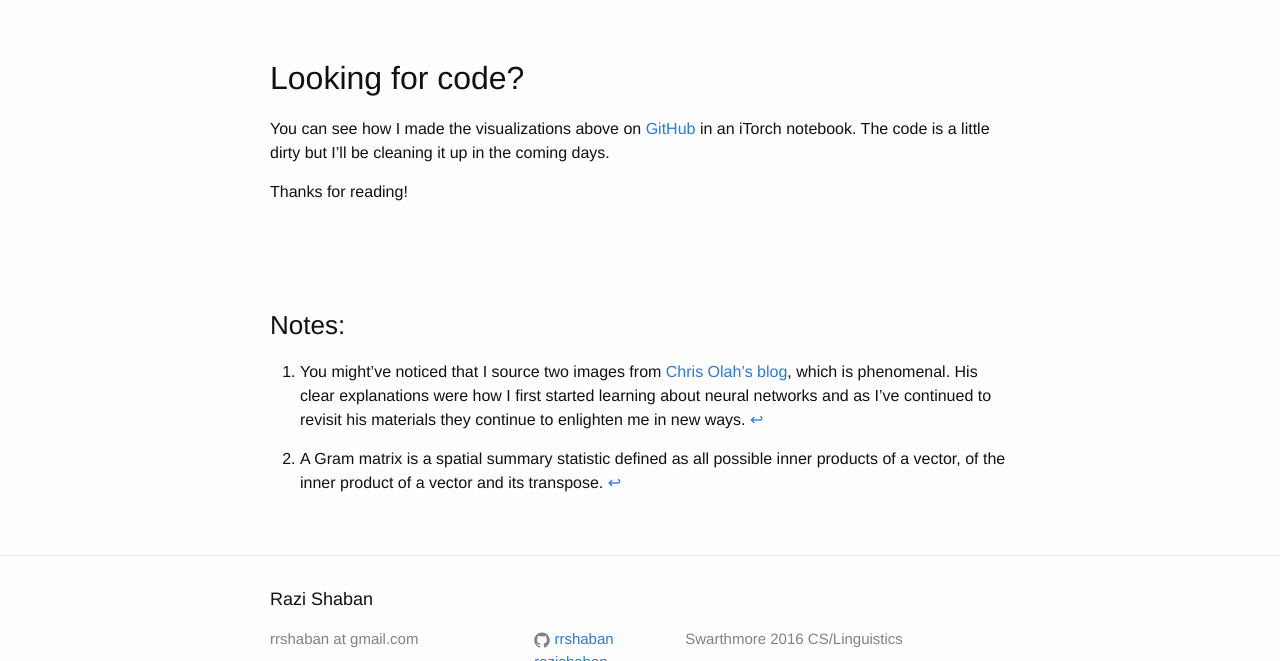
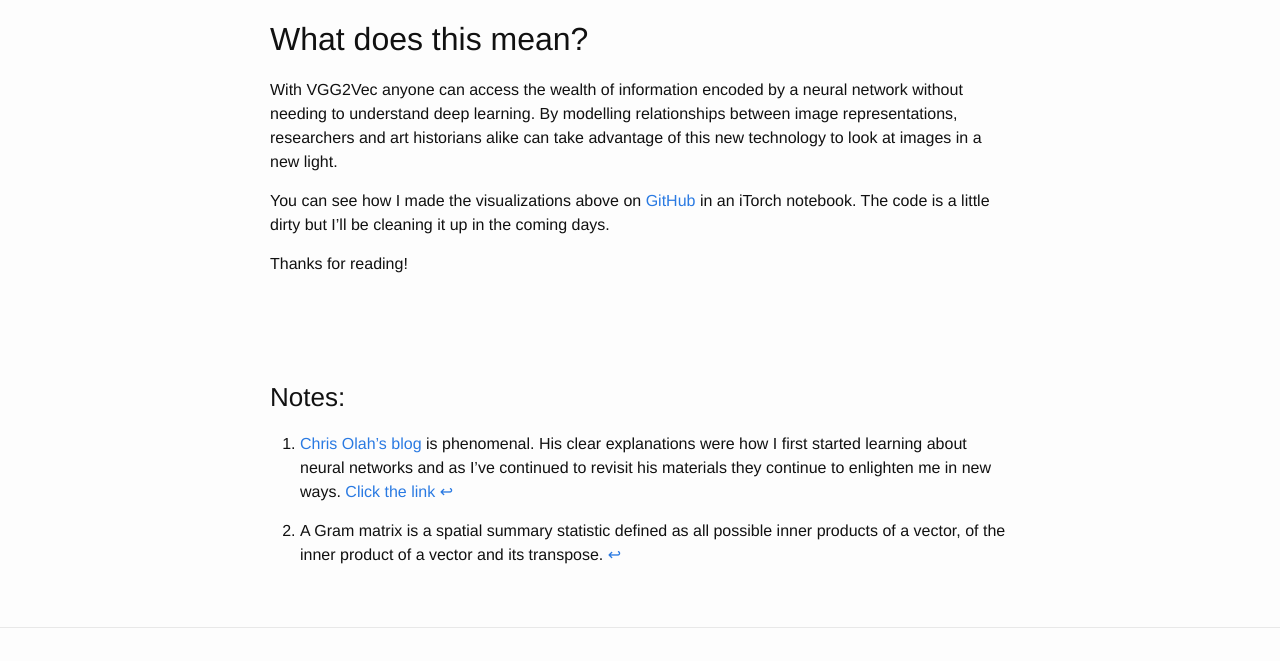
Before and after one commit to rrshaban/rrshaban.github.io, a Jekyll site: the page built from _posts/2016-1-11-vgg2vec.md, in a window 1280 px wide and 900 px high, scrolled down 3614 px, cut to the strip 239-900 px from the top of the window. Built offline with Jekyll 4.4.1, drawn with Linux system fonts in a browser that asks for light colours; nearby versions of some CDN libraries.

Commit message:
added brief bit at the end

```diff
--- a/_posts/2016-1-11-vgg2vec.md
+++ b/_posts/2016-1-11-vgg2vec.md
@@ -19,7 +19,7 @@ First, a quick primer on what neural networks are and how they work. Each layer
 
 You don't really need to worry about most of the details of how neural networks work (if you want to know more, read [Chris Olah's superb explanations](http://colah.github.io/posts/2014-03-NN-Manifolds-Topology/))[^0].
 
-[^0]: You might've noticed that I source two images from [Chris Olah's blog](http://colah.github.io/), which is phenomenal. His clear explanations were how I first started learning about neural networks and as I've continued to revisit his materials they continue to enlighten me in new ways.
+[^0]: [Chris Olah's blog](http://colah.github.io/) is phenomenal. His clear explanations were how I first started learning about neural networks and as I've continued to revisit his materials they continue to enlighten me in new ways. [Click](http://colah.github.io) [the](http://colah.github.io) [link](http://colah.github.io)
 
 <br />
 
@@ -67,7 +67,6 @@ As you can see below, the vectors group on content as well as style – themes t
 [![t-SNE clustering of Picasso paintings](/assets/vgg2vec/picasso_comp_13.png)](/vgg2vec/picasso)
 *A visualization of Picasso paintings as represented by VGG2Vec. Click to explore [the interactive version](/vgg2vec/picasso).*
 
-<br />
 
 <br />
 
@@ -81,7 +80,9 @@ We can also use VGG2Vec to explore similarities and differences between differen
 
 <br />
 
-## Looking for code?
+## What does this mean?
+
+With VGG2Vec anyone can access the wealth of information encoded by a neural network without needing to understand deep learning. By modelling relationships between image representations, researchers and art historians alike can take advantage of this new technology to look at images in a new light.
 
 You can see how I made the visualizations above on [GitHub](https://github.com/rrshaban/vgg2vec/blob/master/style_extract_v2.ipynb) in an iTorch notebook. The code is a little dirty but I'll be cleaning it up in the coming days.
 
```
